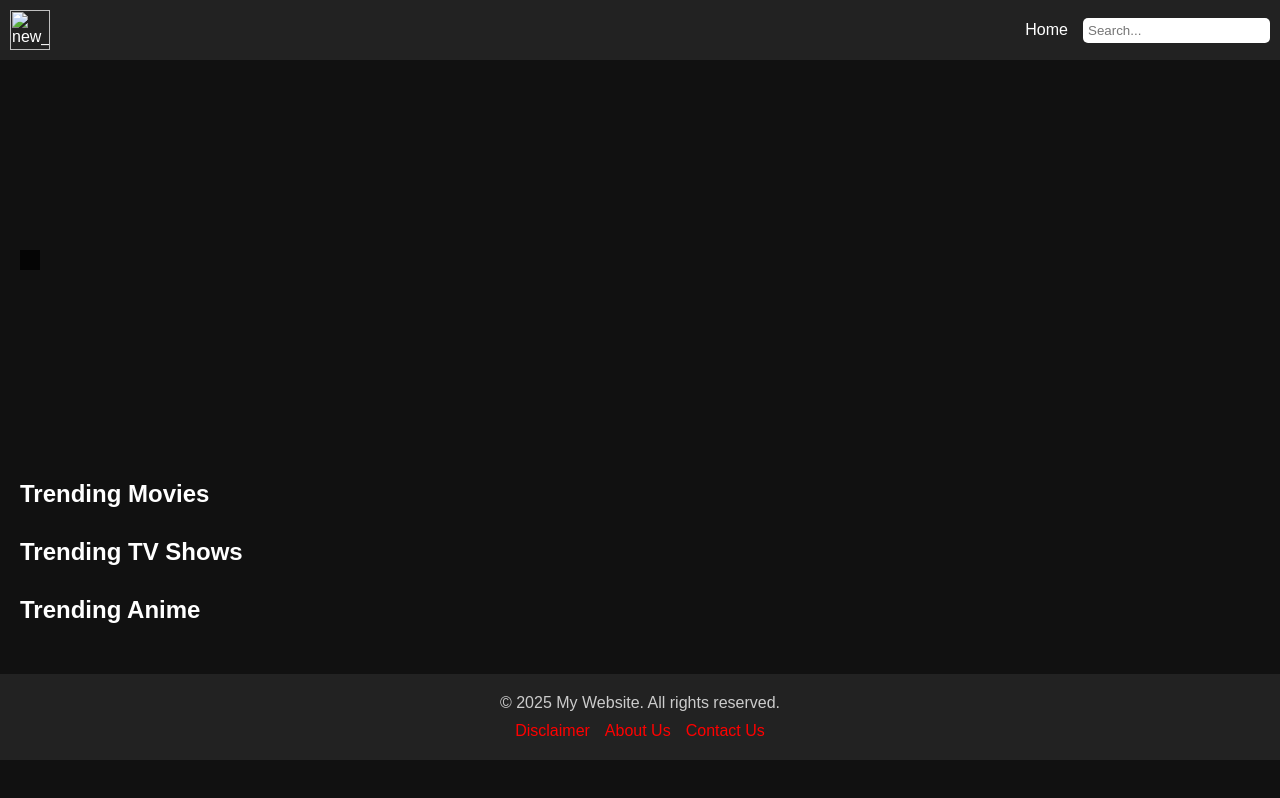
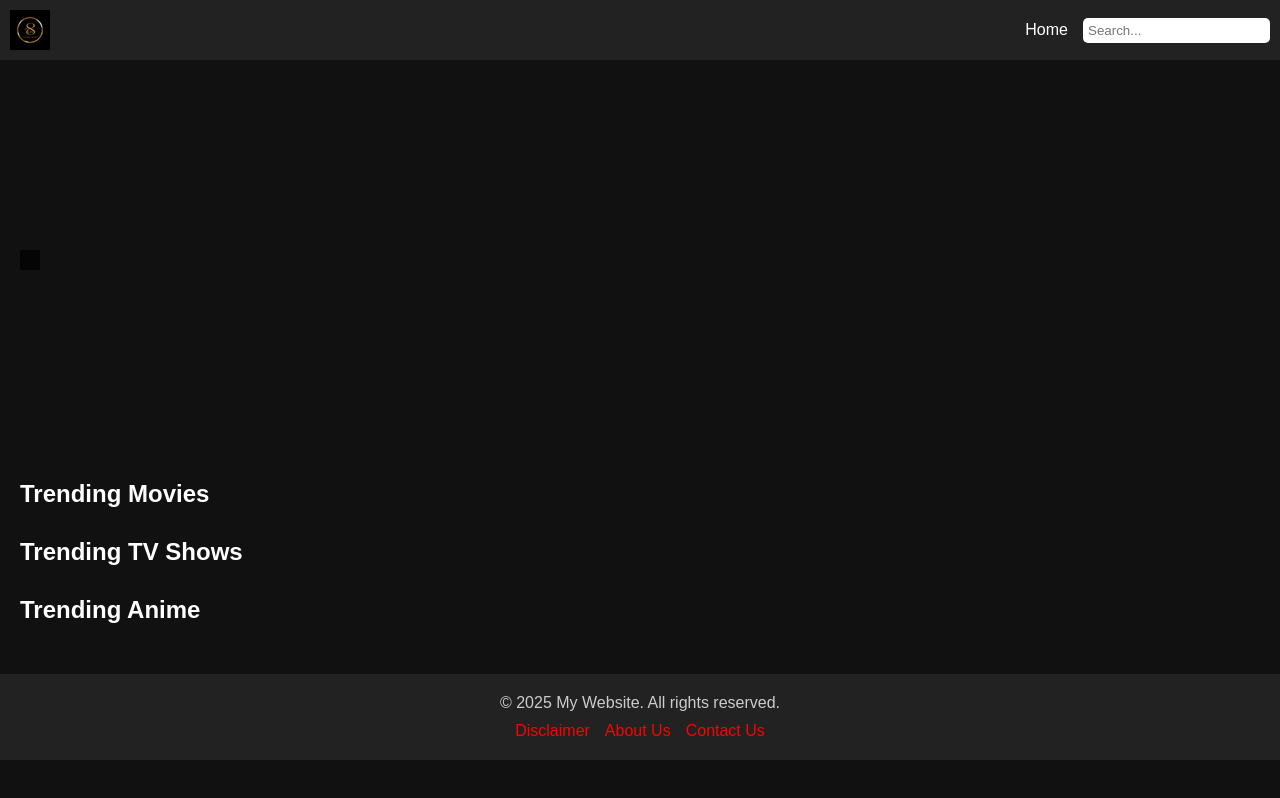
Before and after one commit to aaaarnll/NetMixx, a plain HTML site: page my-website/index.html in a window 1280 px wide. Drawn offline with Linux system fonts and the light colour scheme; some packages are replaced by stand-ins of ours; no server answers; a script that the page names is missing.

Commit message:
Update index.html

```diff
--- a/my-website/index.html
+++ b/my-website/index.html
@@ -19,7 +19,7 @@
 
 <body>
   <div class="navbar">
-    <img src="logo.png" alt="new_logo.jpg">
+    <img src="new_logo.jpg" alt="My website">
     <div class="nav-links">
       <a href="index.html">Home</a>
       <input type="text" class="search-bar" placeholder="Search..." onfocus="openSearchModal()" />
```
